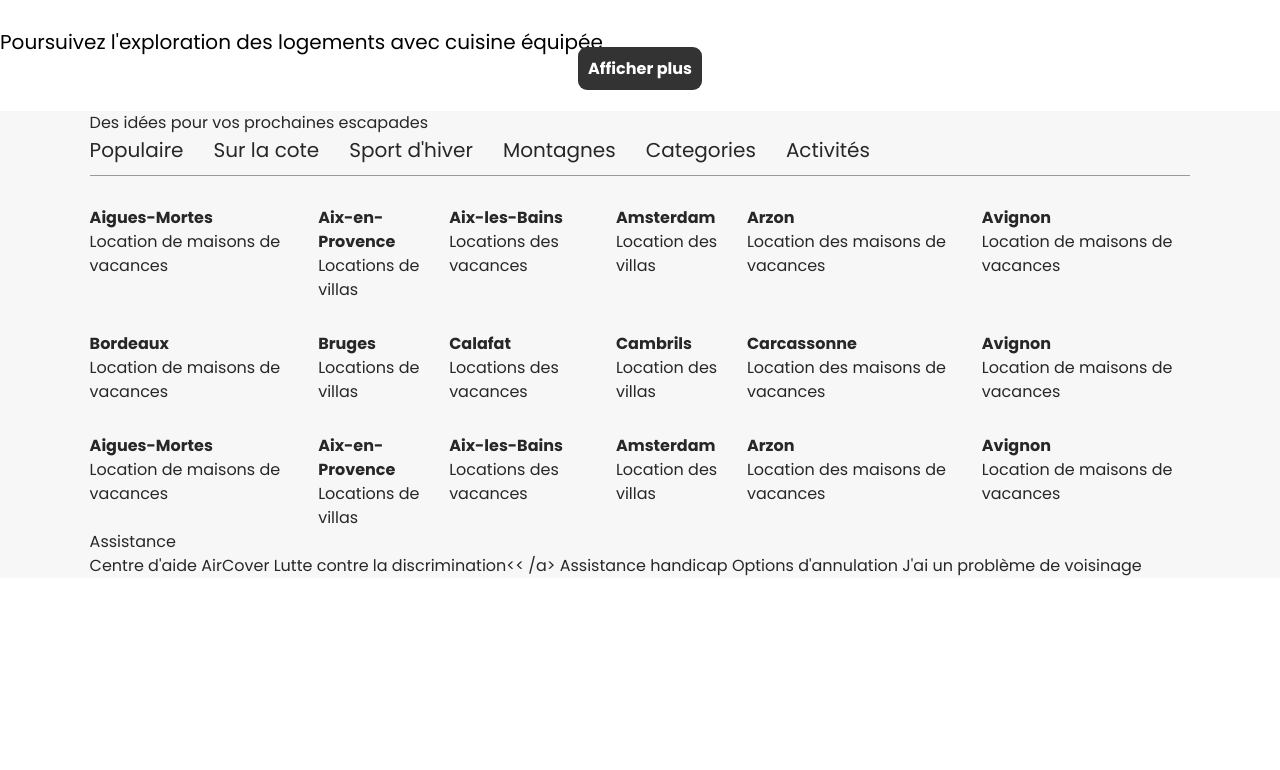
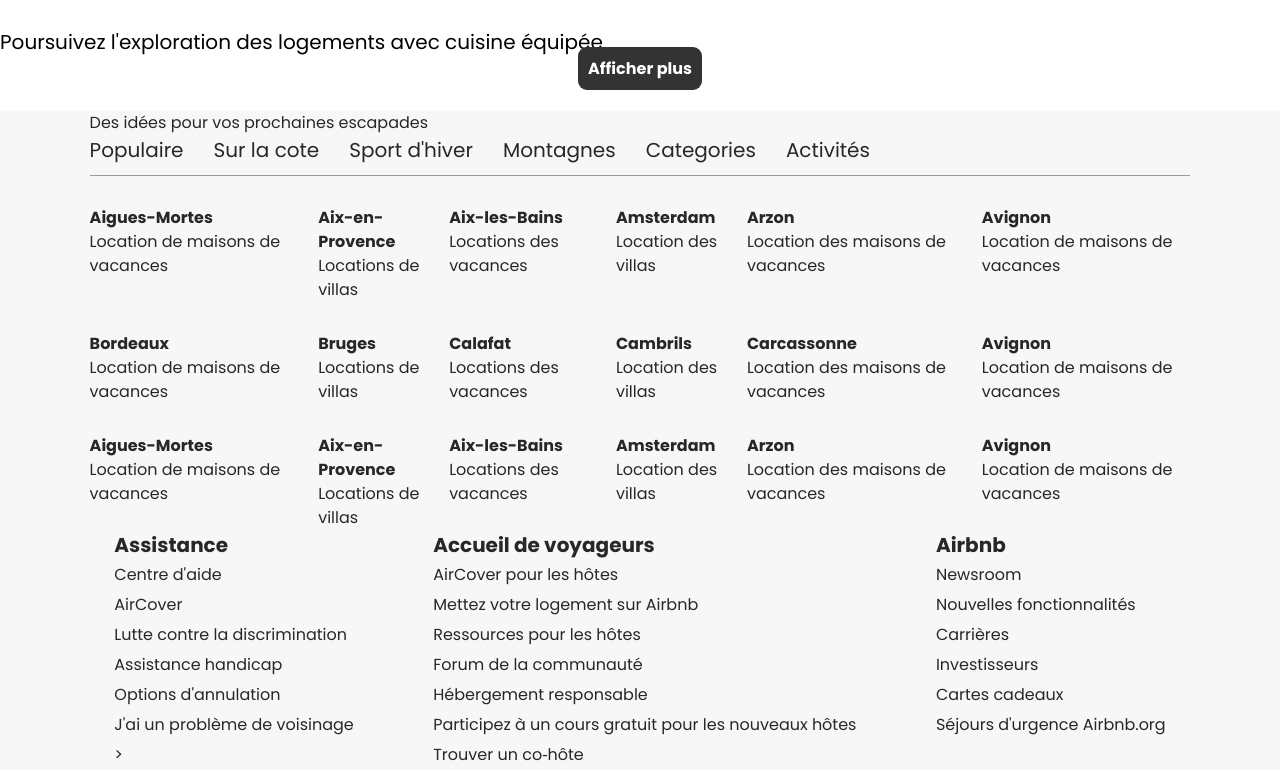
Before and after one commit to boris2442/airbnb, a website: page src/index.html in a window 1280 px wide. Shown: the part 2055-2825 px from the top of the page. Before the commit the page ends 2633 px from the top, so only its background shows below. Drawn offline with nearby package versions, Linux system fonts and the light colour scheme; a web font is replaced by a local one.

Commit message:
work in footer

```diff
--- a/src/index.html
+++ b/src/index.html
@@ -1178,25 +1178,74 @@
         </div>
       </div>
     </div>
+    <div class="flex gap-[30px] leading-[30px] justify-around">
+    <div class="">
+      <h2 class="text-[20px] font-bold ">Assistance</h2>
+      <div class="">
+        <a href="http://" class="">Centre d'aide</a>
+      </div>
+      <div class=""><a href="http://" class="">AirCover</a></div>
+      <div class=""><a href="http://" class="">Lutte contre la discrimination</a></div>
+    <div><a href="http://" class="">Assistance handicap</a></div>
 
-    <div class="">
-      <h2 class="">Assistance</h2>
+          <div><a href="http://" class="">Options d'annulation</a></div>
+          <div><a href="http://" class="">J'ai un problème de voisinage</a></div>>
 
-      <a href="http://">Centre d'aide</a>
-      <a href="http://">AirCover</a>
-      <a href="http://">Lutte contre la discrimination<< /a>
-      <a href="http://">Assistance handicap</a>
-      <a href="http://">Options d'annulation</a>
-      <a href="http://">J'ai un problème de voisinage</a>
+
 
 
     </div>
 
+    <div class="">
+      <h2 class="text-[20px] font-bold">Accueil de voyageurs</h2>
+      <div class="">
+        <a href="" class="">AirCover pour les hôtes</a>
+      </div>
+
+      <div class="">
+         <a href="" class="">Mettez votre logement sur Airbnb</a>
+      </div>
 
 
+      <div class="">
+        <a href="" class="">Ressources pour les hôtes</a>
+      </div>
+      <div class="">
+        <a href="" class="">Forum de la communauté</a>
+      </div>
+
+      <div class="">
+        <a href="" class="">Hébergement responsable</a>
+      </div>
+
+      <div class="">
+         <a href="" class="">Participez à un cours gratuit pour les nouveaux hôtes</a>
+      </div>
+
+      <div class="">
+        <a href="" class="">Trouver un co‑hôte</a>
+      </div>
 
 
+    </div>
 
+    <div class="">
+      <h2 class="text-[20px] font-bold">Airbnb</h2>
+      <div class="">
+        <a href="" class="">Newsroom</a>
+      </div>
+      <div class=""><a href="" class="">Nouvelles fonctionnalités</a></div>
+      <a href="" class="">Carrières</a>
+      <div class=""></div>
+      <div class=""><a href="" class="">Investisseurs</a></div>
+
+      <div class=""><a href="" class="">Cartes cadeaux</a></div>
+
+      <div class=""> <a href="" class="">Séjours d'urgence Airbnb.org</a></div>
+
+    </div>
+
+    </div>
   </footer>
 
 
```
Also changed, not shown: src/output.css.
